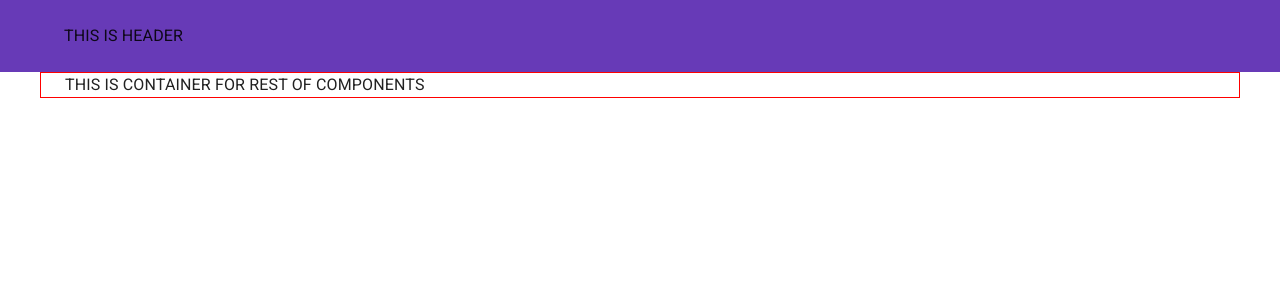
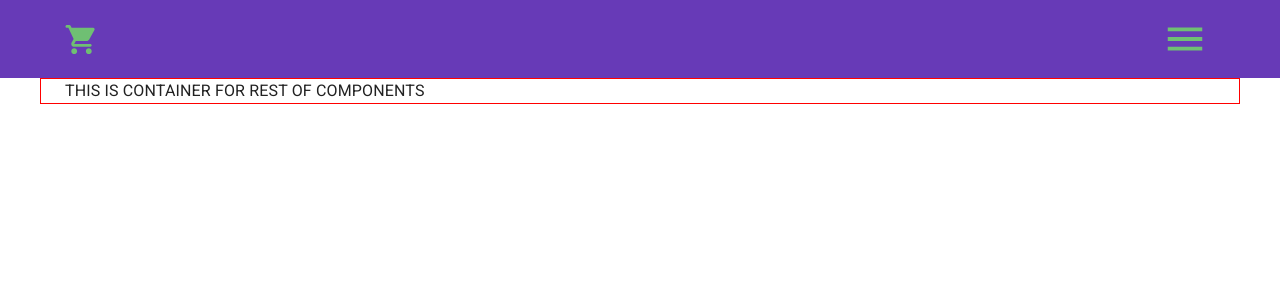
Before and after one commit to urke90/MUI-products-cart, a React (Create React App) app: page / in a window 1280 px wide. Shown: the top 300 px of the page. Built offline with nearby package versions, Linux system fonts and the light colour scheme.

Commit message:
created Header component and NavMenu.tsx component that represents navigation for Header (make it reusable if needed)

```diff
--- a/src/Layout/Header.tsx
+++ b/src/Layout/Header.tsx
@@ -1,12 +1,31 @@
-import { Box } from '@mui/material';
+import Box from '@mui/material/Box';
 import Container from '@mui/material/Container';
+import LocalGroceryStoreRoundedIcon from '@mui/icons-material/LocalGroceryStoreRounded';
+
+import NavMenu from '../common/navigation/NavMenu';
 
 interface IHeaderProps {}
 
 const Header: React.FC<IHeaderProps> = () => {
     return (
-        <Box sx={{ backgroundColor: 'primary.main', py: 3 }}>
-            <Container maxWidth="lg">THIS IS HEADER</Container>
+        <Box sx={{ backgroundColor: 'primary.main', py: 1 }}>
+            <Container maxWidth="lg">
+                <Box
+                    sx={{
+                        display: 'flex',
+                        justifyContent: 'space-between',
+                        alignItems: 'center'
+                    }}
+                >
+                    <LocalGroceryStoreRoundedIcon
+                        sx={{
+                            color: 'secondary.light'
+                        }}
+                        fontSize="large"
+                    />
+                    <NavMenu />
+                </Box>
+            </Container>
         </Box>
     );
 };
--- /dev/null
+++ b/src/common/navigation/NavMenu.tsx
@@ -0,0 +1,62 @@
+import { useState } from 'react';
+
+import Menu from '@mui/material/Menu';
+import MenuItem from '@mui/material/MenuItem';
+import IconButton from '@mui/material/IconButton';
+import ListItemIcon from '@mui/material/ListItemIcon';
+import ListItemText from '@mui/material/ListItemText';
+
+import MenuIcon from '@mui/icons-material/Menu';
+import LocalGroceryStoreRoundedIcon from '@mui/icons-material/LocalGroceryStoreRounded';
+import BookIcon from '@mui/icons-material/Book';
+
+import React from 'react';
+
+interface INavMenuProps {}
+
+const NavMenu: React.FC<INavMenuProps> = () => {
+    const [anchorEl, setAnchorEl] = useState<null | HTMLElement>(null);
+    const open = Boolean(anchorEl);
+    const handleClick = (event: React.MouseEvent<HTMLButtonElement>) => {
+        setAnchorEl(event.currentTarget);
+    };
+    const handleClose = () => {
+        setAnchorEl(null);
+    };
+    return (
+        <>
+            <IconButton onClick={handleClick}>
+                <MenuIcon
+                    fontSize="large"
+                    sx={{
+                        color: 'secondary.light',
+                        fontSize: '46px'
+                    }}
+                />
+            </IconButton>
+            <Menu
+                id="basic-menu"
+                anchorEl={anchorEl}
+                open={open}
+                onClose={handleClose}
+                MenuListProps={{
+                    'aria-labelledby': 'basic-button'
+                }}
+            >
+                <MenuItem onClick={handleClose}>
+                    <ListItemIcon>
+                        <LocalGroceryStoreRoundedIcon fontSize="small" />
+                    </ListItemIcon>
+                    <ListItemText>Cart</ListItemText>
+                </MenuItem>
+                <MenuItem onClick={handleClose}>
+                    <ListItemIcon>
+                        <BookIcon fontSize="small" />
+                    </ListItemIcon>
+                    <ListItemText>Books</ListItemText>
+                </MenuItem>
+            </Menu>
+        </>
+    );
+};
+export default NavMenu;
```
